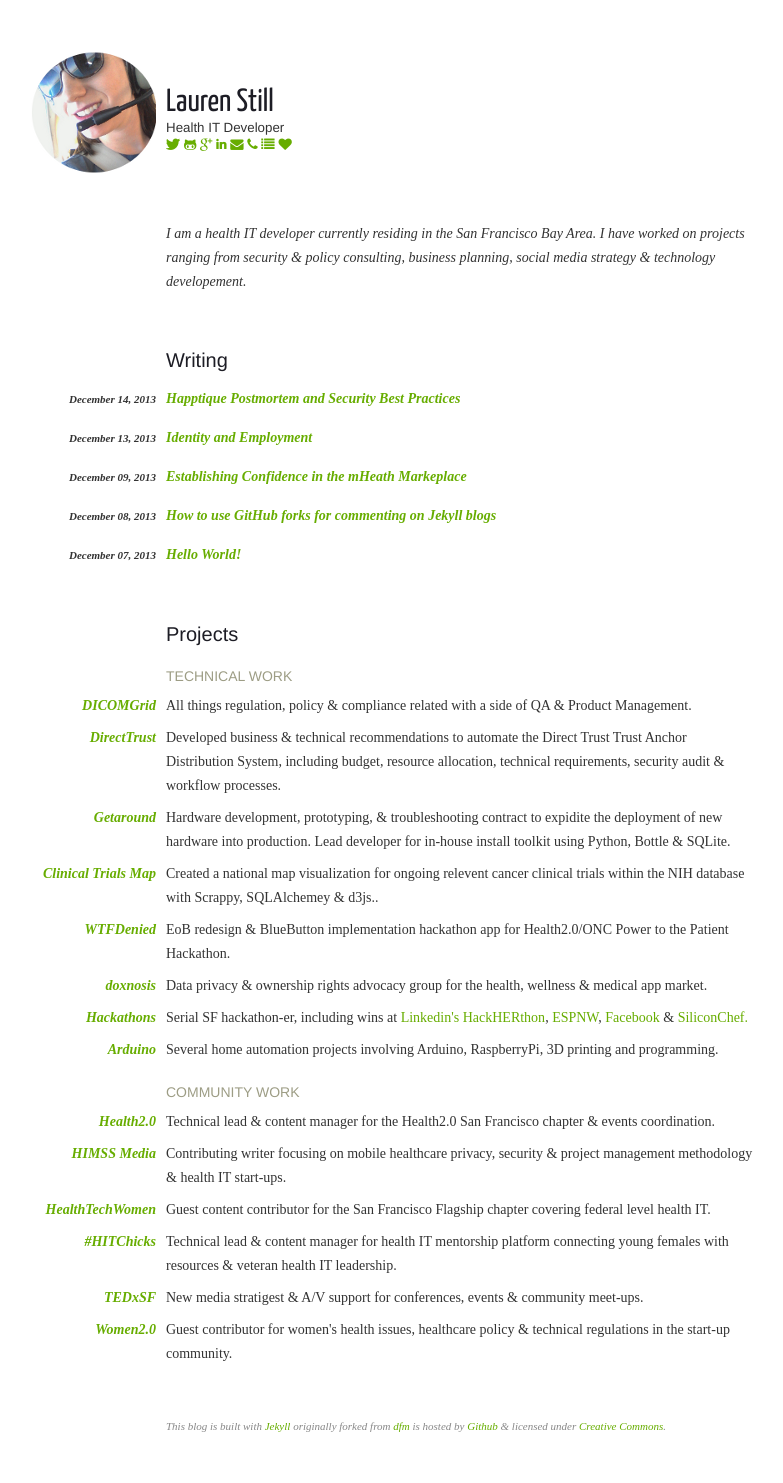
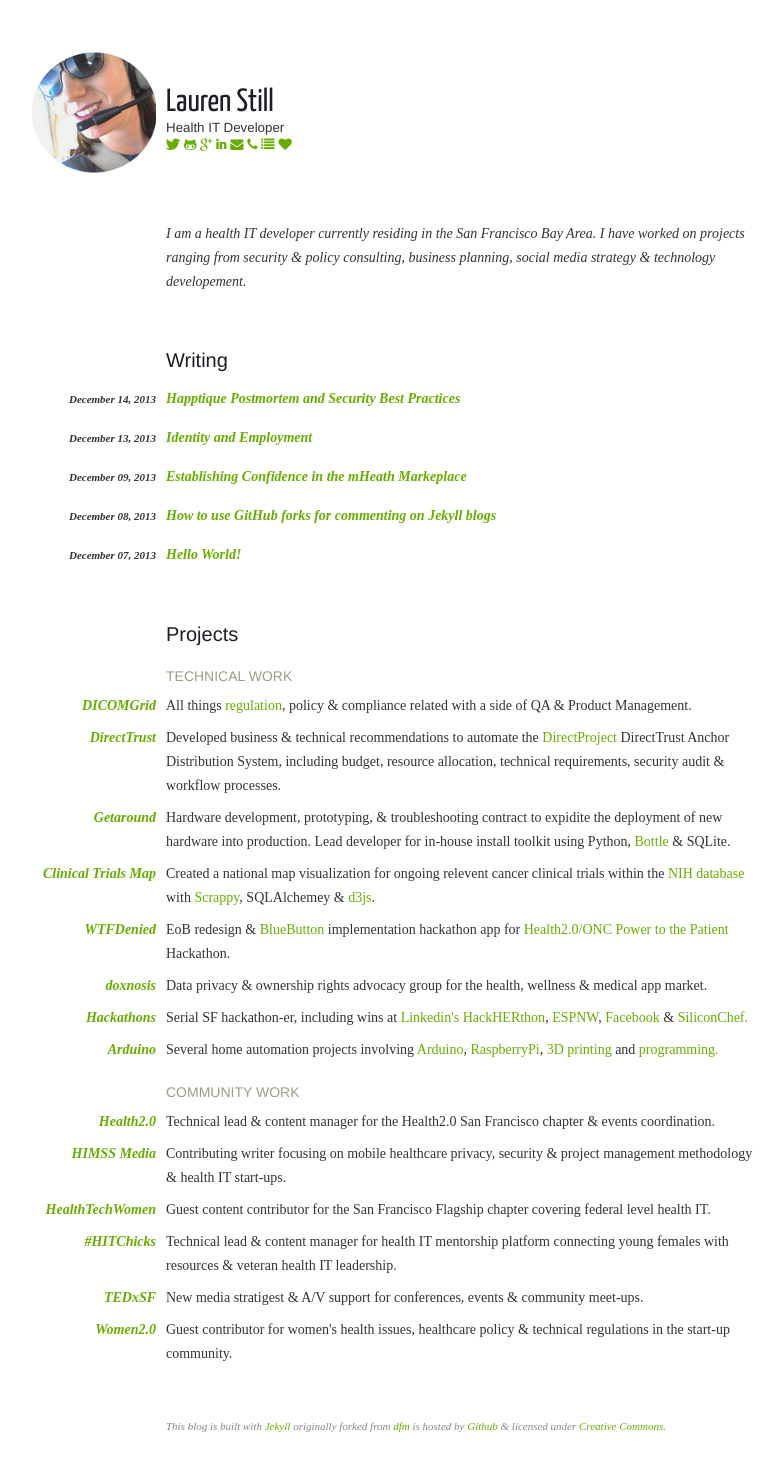
Before and after one commit to laurenstill/laurenstill.github.io, a Jekyll site: the page built from index.html, in a window 1280 px wide. Shown: the whole page, without its empty margins (279-1062 px from the left). Built offline with Jekyll 4.4.1, drawn with Linux system fonts in a browser that asks for light colours; some of the changed lines change nothing that is shown.

Commit message:
Update index.html
links

```diff
--- a/_layouts/index.html
+++ b/_layouts/index.html
@@ -48,7 +48,7 @@ layout: default
                     <a href="http://www.dicomgrid.com">DICOMGrid</a>
                     </span>
                      <span class="project-desc">
-                    All things regulation, policy &amp; compliance related with a side of QA &amp; Product Management.
+                    All things <a href="http://www.fda.gov/MedicalDevices/">regulation</a>, policy &amp; compliance related with a side of QA &amp; Product Management.
                     </span>
          </li>
 
@@ -57,7 +57,7 @@ layout: default
                  <a href="http://www.directtrust.org">DirectTrust</a>
                 </span>
                 <span class="project-desc">
-                    Developed business &amp; technical recommendations to automate the Direct Trust Trust Anchor Distribution System, including budget, resource allocation, technical requirements, security audit &amp; workflow processes.
+                    Developed business &amp; technical recommendations to automate the <a href="http://wiki.directproject.org/">DirectProject</a>  DirectTrust Anchor Distribution System, including budget, resource allocation, technical requirements, security audit &amp; workflow processes.
                 </span>
           </li>
 
@@ -66,7 +66,7 @@ layout: default
                     <a href="http://www.getaround.com">Getaround</a>
                 </span>
                 <span class="project-desc">
-                    Hardware development, prototyping, &amp; troubleshooting contract to expidite the deployment of new hardware into production.  Lead developer for in-house install toolkit using Python, Bottle &amp; SQLite.
+                    Hardware development, prototyping, &amp; troubleshooting contract to expidite the deployment of new hardware into production.  Lead developer for in-house install toolkit using Python, <a href="http://bottlepy.org/docs/dev/index.html">Bottle</a> &amp; SQLite.
                 </span>
             </li>
 
@@ -75,7 +75,7 @@ layout: default
                     <a href="http://www.cancer.gov/cancertopics/factsheet/clinicaltrials/clinical-trials">Clinical Trials Map</a>
                 </span>
                 <span class="project-desc">
-                    Created a national map visualization for ongoing relevent cancer clinical trials within the NIH database with Scrappy, SQLAlchemey &amp; d3js..
+                    Created a national map visualization for ongoing relevent cancer clinical trials within the <a href="http://www.cancer.gov/clinicaltrials">NIH database</a> with <a href="http://scrapy.org/">Scrappy</a>, SQLAlchemey &amp; <a href="http://d3js.org/">d3js</a>.
                 </span>
             </li>
 
@@ -84,7 +84,7 @@ layout: default
                     <a href="/media/WTFDenied-presentation.pdf">WTFDenied</a>
                 </span>
                 <span class="project-desc">
-                    EoB redesign &amp; BlueButton implementation hackathon app for Health2.0/ONC Power to the Patient Hackathon.
+                    EoB redesign &amp; <a href="http://www.healthit.gov/bluebutton">BlueButton</a> implementation hackathon app for <a href="http://www.health2con.com/devchallenge/code-a-thon-old/">Health2.0/ONC Power to the Patient</a> Hackathon.
                 </span>
             </li>
 
@@ -111,7 +111,7 @@ layout: default
                     <a href="http://www.youtube.com/watch?v=sX3jA8qk5H8">Arduino</a>
                 </span>
                 <span class="project-desc">
-                    Several home automation projects involving Arduino, RaspberryPi, 3D printing and programming.
+                    Several home automation projects involving <a href="/media/arduino.jpeg">Arduino</a>, <a href="/media/rpi.jpeg">RaspberryPi</a>, <a href="/media/3dp.jpeg">3D printing</a> and <a href="/media/rocket.jpeg">programming.</a>
                 </span>
             </li>
 
```
